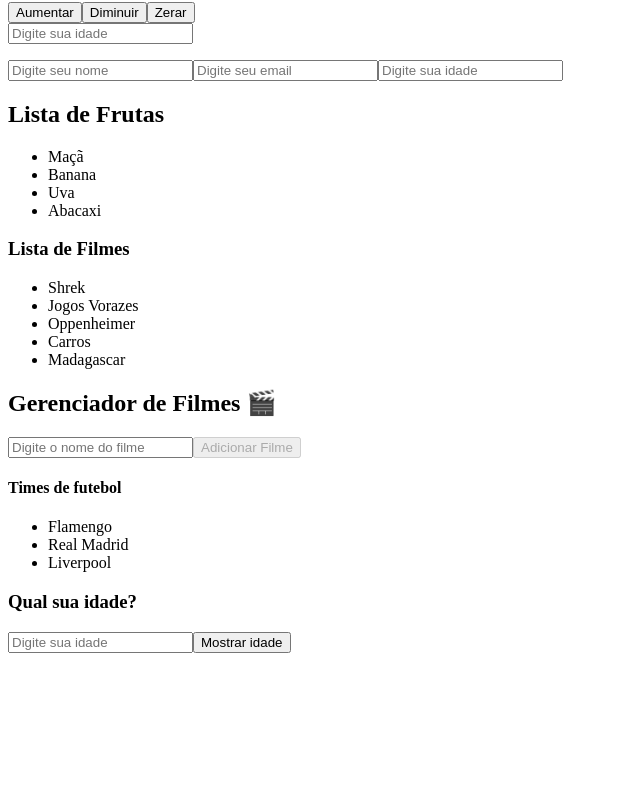
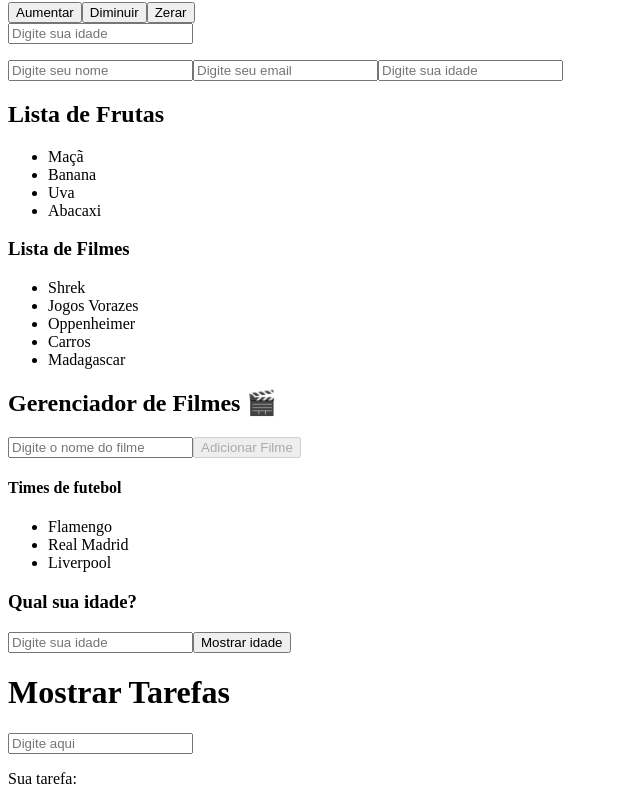
Before and after one commit to RaphaelMondego/react-doc, a React (Vite) app: page / in a window 1280 px wide. Shown: the part 605-1409 px from the top of the page, without its empty margins (0-640 px from the left). Before the commit the page ends 1266 px from the top, so only its background shows below. Built offline with nearby package versions, Linux system fonts and the light colour scheme.

Commit message:
revisão com novo chat no gpt

```diff
--- a/src/App.jsx
+++ b/src/App.jsx
@@ -14,6 +14,7 @@ import ListaFilmes from "./components/ListaFilmes";
 import GerenciarFilmes from "./components/GerenciarFilmes";
 import Times from "./components/Time";
 import MostrarIdade from "./components/MostrarIdade";
+import MudarTarefa from "./components/MostrarTarefa";
 
 function App(){
   return(
@@ -34,6 +35,7 @@ function App(){
       <GerenciarFilmes />
       <Times />
       <MostrarIdade />
+      <MudarTarefa />
     </div>
   );
 }
--- /dev/null
+++ b/src/components/MostrarTarefa.jsx
@@ -0,0 +1,20 @@
+import { useState } from "react";
+
+function Tarefas(){
+    const [tarefa, setTarefa] = useState("");
+
+    function mudarTarefa(event){
+        setTarefa(event.target.value);
+    }
+
+    return(
+        <div>
+            <h1>Mostrar Tarefas</h1>
+
+            <input type="text" placeholder="Digite aqui" onChange={mudarTarefa} value={tarefa} />
+            <p>Sua tarefa: {tarefa}</p>
+        </div>
+    );
+}
+
+export default Tarefas;
```
